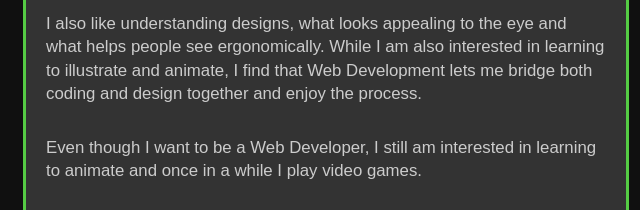
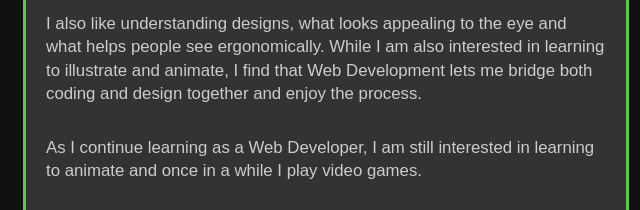
Before and after one commit to scottThinkful/Portfolio, a plain HTML site: page index.html in a window 1280 px wide. Shown: the part 1120-1330 px from the top of the page, 314-954 px from the left. Drawn offline with Linux system fonts and the light colour scheme; a script that the page names is missing.

Commit message:
Update index.html

```diff
--- a/index.html
+++ b/index.html
@@ -50,7 +50,7 @@
         <p>I also like understanding designs, what looks appealing to the eye and what helps people see ergonomically.  While I am also interested in learning to illustrate and animate, I find that Web Development lets me bridge both coding and design together and enjoy the process.</p>
 
         <!-- Outside Interstes-->
-        <p>Even though I want to be a Web Developer, I still am interested in learning to animate and once in a while I play video games.</p>
+        <p>As I continue learning as a Web Developer, I am still interested in learning to animate and once in a while I play video games.</p>
 
         <!--Workin with a team-->
         <p>Even though I tend to spend more time to myself and my investments, I also have fun working with other people and teams: it's always more lively with other people, so don't be afraid to ping me with a message if you need a developer!</p>
```
